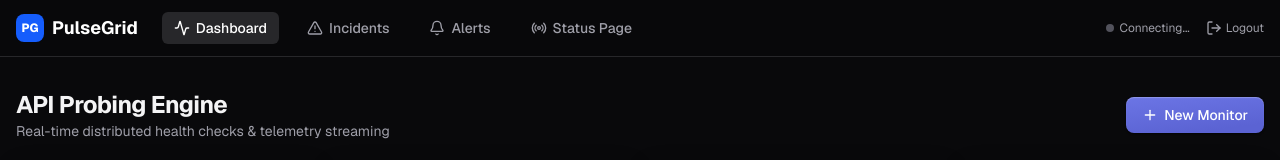
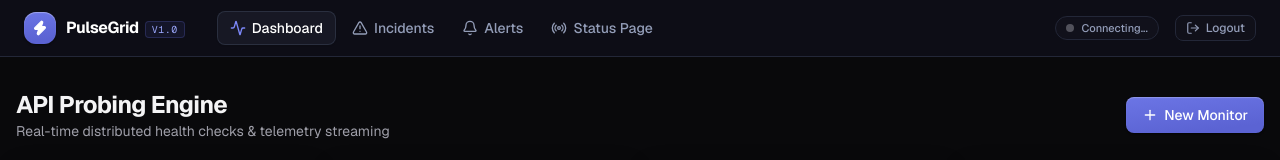
Before and after one commit to rj9884/pulseGrid, a Next.js app in the folder frontend/: page / in a window 1280 px wide. Shown: the top 160 px of the page. Built offline with nearby package versions, Linux system fonts and the light colour scheme; no server answers.

Commit message:
style(frontend): restyle navigation bar with glassmorphic obsidian header

```diff
--- a/frontend/src/components/ui/navbar.tsx
+++ b/frontend/src/components/ui/navbar.tsx
@@ -2,7 +2,7 @@
 
 import Link from "next/link";
 import { usePathname, useRouter } from "next/navigation";
-import { Activity, AlertTriangle, Bell, LogOut, Radio } from "lucide-react";
+import { Activity, AlertTriangle, Bell, LogOut, Radio, Zap } from "lucide-react";
 import { cn } from "@/lib/utils";
 import { setAccessToken } from "@/lib/api";
 import { useEventStream } from "@/hooks/use-event-stream";
@@ -25,16 +25,22 @@ export function Navbar() {
   ];
 
   return (
-    <header className="sticky top-0 z-40 w-full border-b border-zinc-800 bg-zinc-950/80 backdrop-blur">
-      <div className="container mx-auto flex h-14 max-w-7xl items-center justify-between px-4">
-        <div className="flex items-center space-x-6">
-          <Link href="/" className="flex items-center space-x-2 font-bold text-lg text-white">
-            <span className="flex h-7 w-7 items-center justify-center rounded-lg bg-blue-600 text-white font-extrabold text-xs">
-              PG
+    <header className="sticky top-0 z-40 w-full border-b border-border-subtle bg-surface-base/80 backdrop-blur-md">
+      <div className="container mx-auto flex h-14 max-w-7xl items-center justify-between px-4 sm:px-6">
+        <div className="flex items-center space-x-6 sm:space-x-8">
+          <Link href="/" className="flex items-center space-x-2.5 group">
+            <span className="flex h-8 w-8 items-center justify-center rounded-xl bg-brand-gradient text-white shadow-[0_1px_2px_rgba(0,0,0,0.5),inset_0_1px_1px_rgba(255,255,255,0.35)] transition-transform duration-200 group-hover:scale-105">
+              <Zap className="h-4 w-4 fill-white" />
             </span>
-            <span>PulseGrid</span>
+            <div className="flex items-baseline space-x-1.5">
+              <span className="font-bold text-base text-white tracking-tight">PulseGrid</span>
+              <span className="hidden sm:inline-block text-[10px] font-mono uppercase tracking-wider text-text-accent px-1.5 py-0.2 rounded bg-brand-primary/10 border border-brand-primary/25">
+                v1.0
+              </span>
+            </div>
           </Link>
-          <nav className="flex items-center space-x-1 sm:space-x-4">
+
+          <nav className="flex items-center space-x-1">
             {navLinks.map((link) => {
               const Icon = link.icon;
               const isActive = pathname === link.href;
@@ -43,13 +49,13 @@ export function Navbar() {
                   key={link.href}
                   href={link.href}
                   className={cn(
-                    "flex items-center space-x-1.5 rounded-md px-3 py-1.5 text-xs sm:text-sm font-medium transition-colors",
+                    "flex items-center space-x-1.5 rounded-lg px-3 py-1.5 text-xs sm:text-sm font-medium transition-all duration-150",
                     isActive
-                      ? "bg-zinc-800 text-white"
-                      : "text-zinc-400 hover:bg-zinc-900 hover:text-zinc-200"
+                      ? "bg-surface-card text-white border border-border-default/80 shadow-xs"
+                      : "text-text-muted hover:bg-surface-card/60 hover:text-white"
                   )}
                 >
-                  <Icon className="h-4 w-4" />
+                  <Icon className={cn("h-4 w-4", isActive ? "text-brand-hover" : "text-text-muted")} />
                   <span>{link.label}</span>
                 </Link>
               );
@@ -57,25 +63,27 @@ export function Navbar() {
           </nav>
         </div>
 
-        <div className="flex items-center space-x-4">
-          <div className="flex items-center space-x-1.5 text-xs">
-            <span
-              className={cn(
-                "h-2 w-2 rounded-full",
-                isConnected ? "bg-emerald-500 animate-pulse" : "bg-zinc-600"
-              )}
-            />
-            <span className="text-zinc-400 hidden sm:inline">
-              {isConnected ? "Live Sync" : "Connecting..."}
+        <div className="flex items-center space-x-3 sm:space-x-4">
+          <div className="flex items-center space-x-2 rounded-full border border-border-subtle bg-surface-card/40 px-2.5 py-1 text-xs">
+            {isConnected ? (
+              <span className="relative flex h-2 w-2">
+                <span className="absolute inline-flex h-full w-full animate-ping rounded-full bg-emerald-400 opacity-75" />
+                <span className="relative inline-flex h-2 w-2 rounded-full bg-emerald-500" />
+              </span>
+            ) : (
+              <span className="h-2 w-2 rounded-full bg-zinc-600" />
+            )}
+            <span className="text-[11px] font-medium text-text-muted hidden sm:inline">
+              {isConnected ? "Live Pulse" : "Connecting..."}
             </span>
           </div>
 
           <button
             onClick={handleLogout}
-            className="flex items-center space-x-1 text-xs text-zinc-400 hover:text-red-400 transition-colors cursor-pointer"
-            title="Log out"
+            className="flex items-center space-x-1.5 rounded-lg border border-border-subtle bg-surface-card/30 px-2.5 py-1 text-xs font-medium text-text-muted hover:border-red-500/30 hover:bg-red-500/10 hover:text-red-400 transition-colors cursor-pointer"
+            title="Log out of session"
           >
-            <LogOut className="h-4 w-4" />
+            <LogOut className="h-3.5 w-3.5" />
             <span className="hidden sm:inline">Logout</span>
           </button>
         </div>
```
